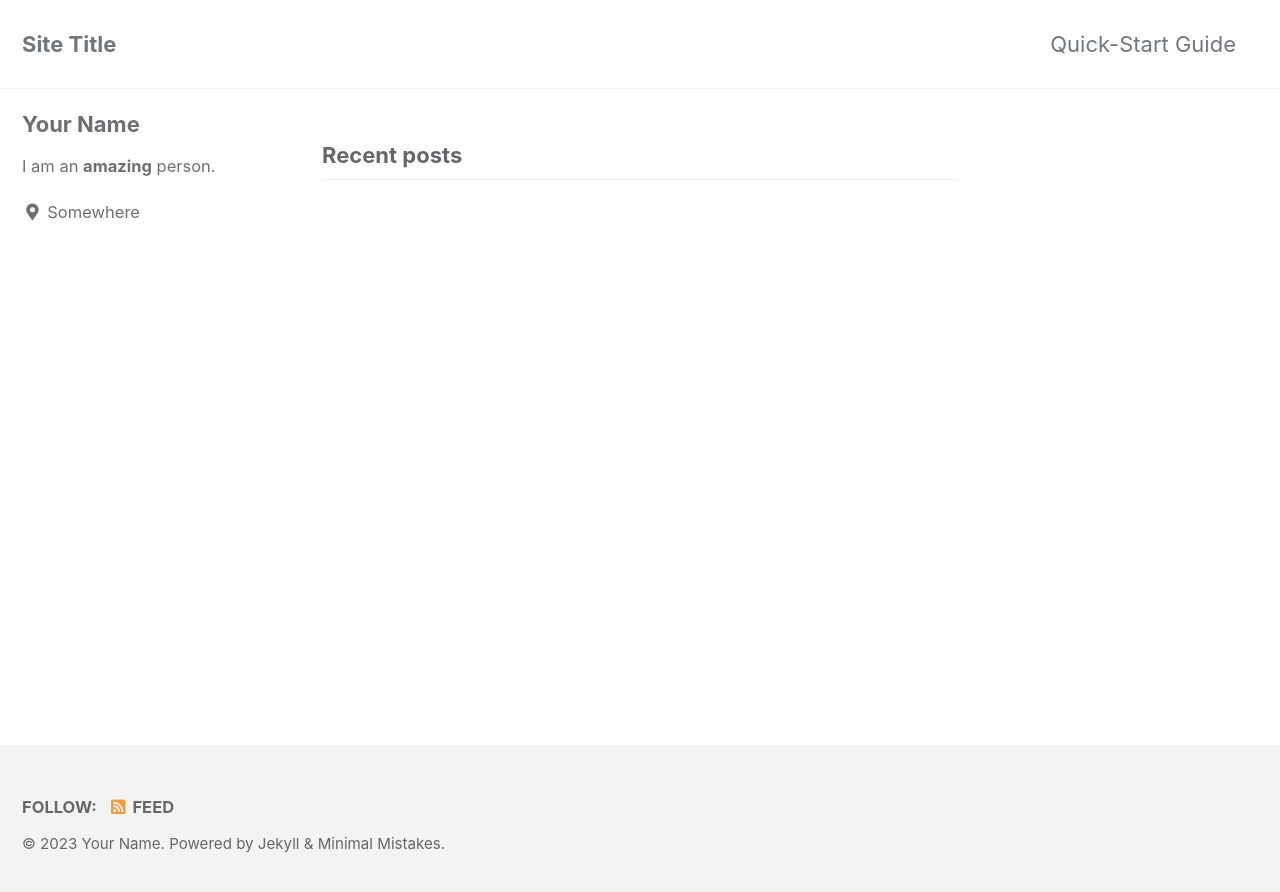
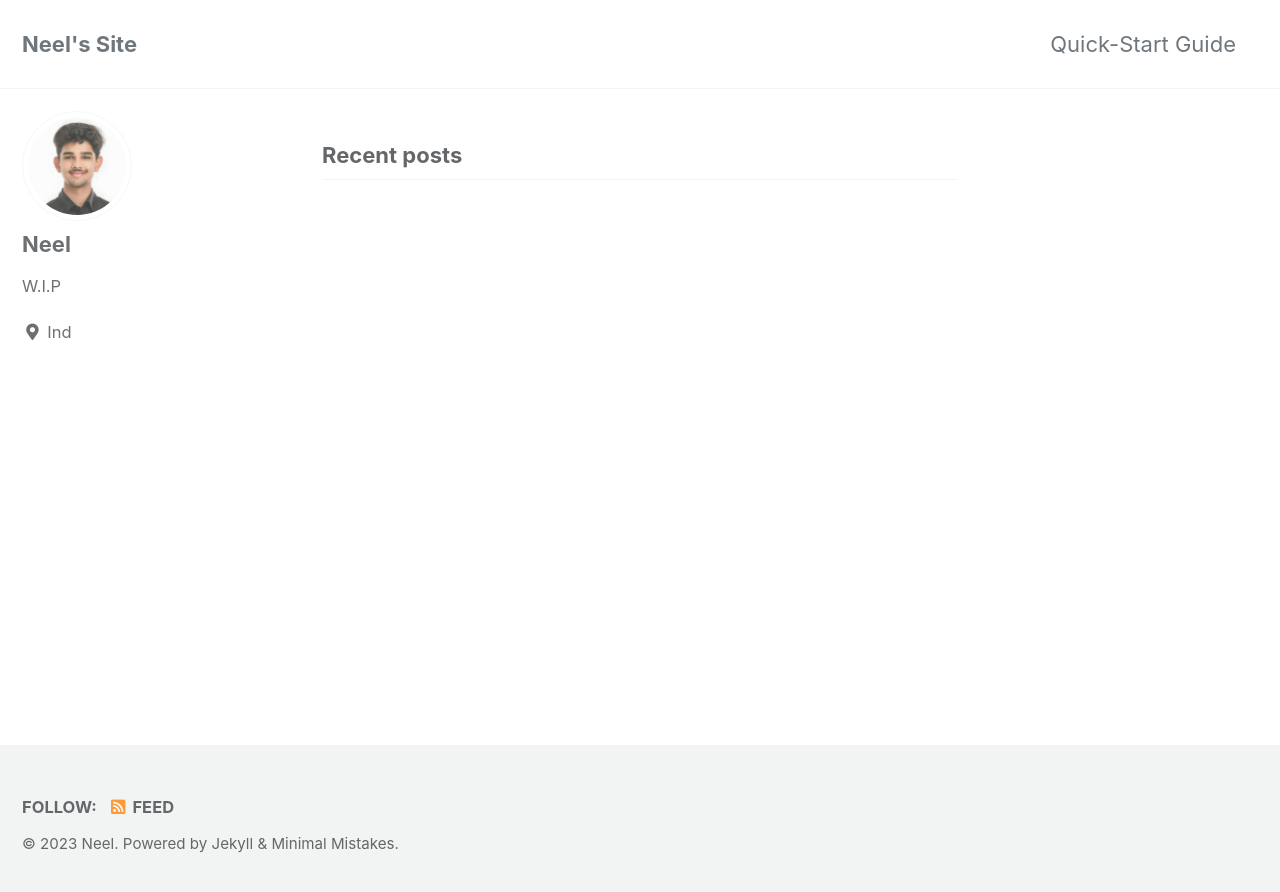
Before and after one commit to neelmd/neelmd.github.io, a Jekyll site: the page built from index.html, in a window 1280 px wide. Shown: the top 892 px of the page. Built offline with Jekyll 4.4.1, drawn with Linux system fonts in a browser that asks for light colours; cached includes are drawn as plain includes; the list of posts is cut into pages by our own code.

Commit message:
Update _config.yml

```diff
--- a/_config.yml
+++ b/_config.yml
@@ -16,10 +16,10 @@ minimal_mistakes_skin    : "default" # "air", "aqua", "contrast", "dark", "dirt"
 
 # Site Settings
 locale                   : "en-US"
-title                    : "Site Title"
+title                    : "Neel's Site"
 title_separator          : "-"
 subtitle                 : # site tagline that appears below site title in masthead
-name                     : "Your Name"
+name                     : "Neel"
 description              : "An amazing website."
 url                      : # the base hostname & protocol for your site e.g. "https://mmistakes.github.io"
 baseurl                  : # the subpath of your site, e.g. "/blog"
@@ -104,10 +104,10 @@ analytics:
 
 # Site Author
 author:
-  name             : "Your Name"
-  avatar           : # path of avatar image, e.g. "/assets/images/bio-photo.jpg"
-  bio              : "I am an **amazing** person."
-  location         : "Somewhere"
+  name             : "Neel"
+  avatar           : "/assets/images/bio-photo.jpeg"
+  bio              : "W.I.P"
+  location         : "Ind"
   email            :
   links:
     - label: "Email"
```
